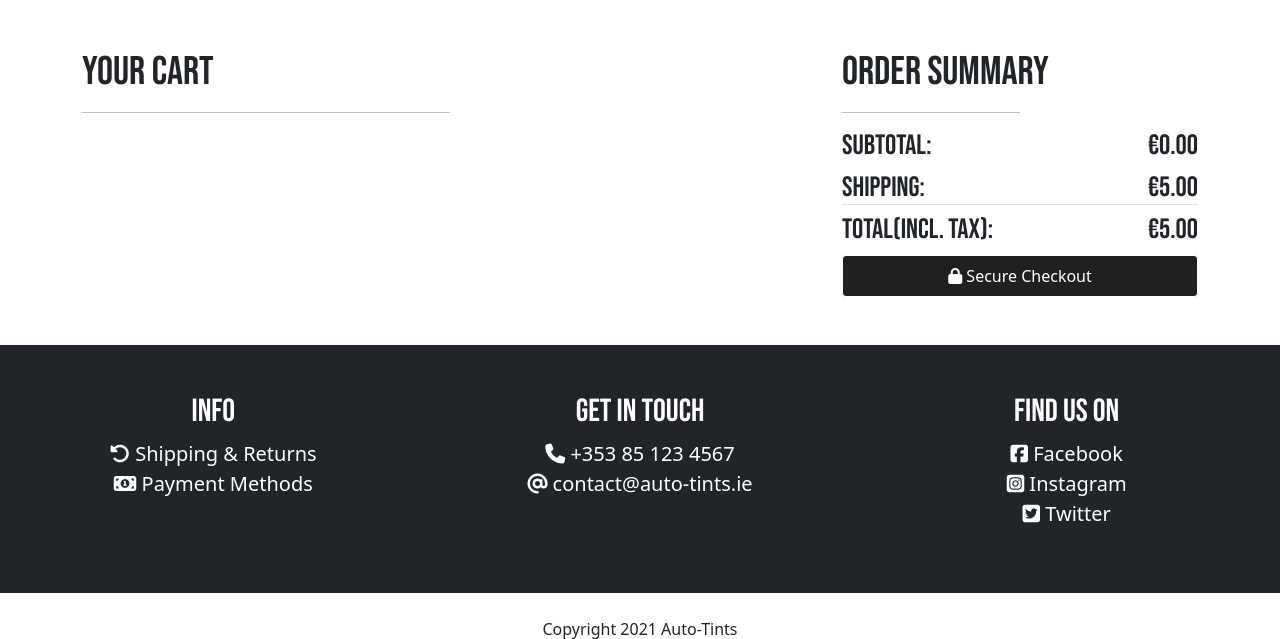
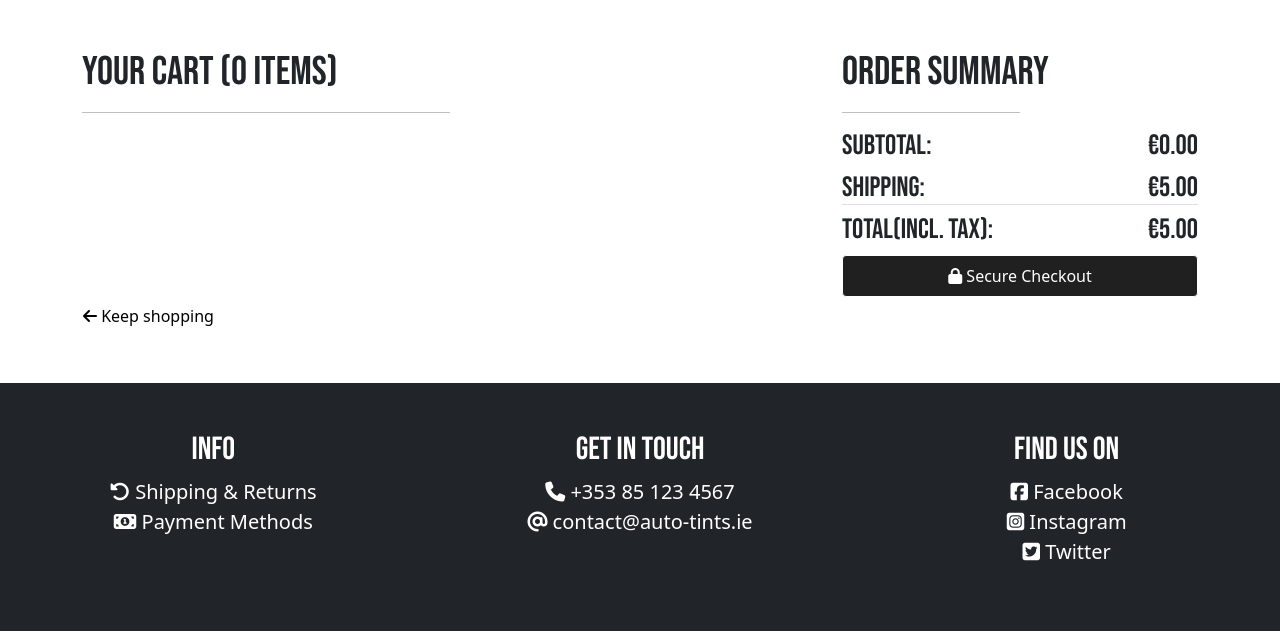
Before and after one commit to JakubMrowicki/auto-tints, a Django app: page /cart/ in a window 1280 px wide. Shown: the part 168-807 px from the top of the page. Run offline with Django 3.2, Linux system fonts and the light colour scheme; data comes from the database, SQL or seed files in the repository; both versions use the stored data as it was after the commit; some libraries are stand-ins or nearby versions.

Commit message:
style cart for desktop

```diff
--- a/cart/templates/cart/cart.html
+++ b/cart/templates/cart/cart.html
@@ -2,13 +2,13 @@
 {% load static %}
 
 {% block content %}
-<div class="container my-5">
+<div class="container mt-5">
     <div class="row">
         <div class="col-12 col-lg-8">
-            <h1>Your Cart</h1>
+            <h1>Your Cart ({{ cart_items_count }} items)</h1>
             <hr>
             {% for item in cart_items %}
-            <div class="py-2 mb-2 border-1 d-flex">
+            <div class="py-2 mb-2 border-1 d-none d-lg-flex">
                 <img class="img-thumbnail float-start" style="max-height: 200px;" src="{{ item.product.image.url }}"
                     alt="{{ item.product.name }}">
                 <div class="px-2">
@@ -41,6 +41,7 @@
             </h3>
             <button class="btn btn-black w-100 p-2"><i class="fas fa-lock"></i> Secure Checkout</button>
         </div>
+        <a href="{% url 'products' %}" class="btn btn-link text-start mb-5"><i class="fas fa-arrow-left"></i> Keep shopping</a>
     </div>
 </div>
 {% endblock %}
```
Also changed, not shown: db.sqlite3.
